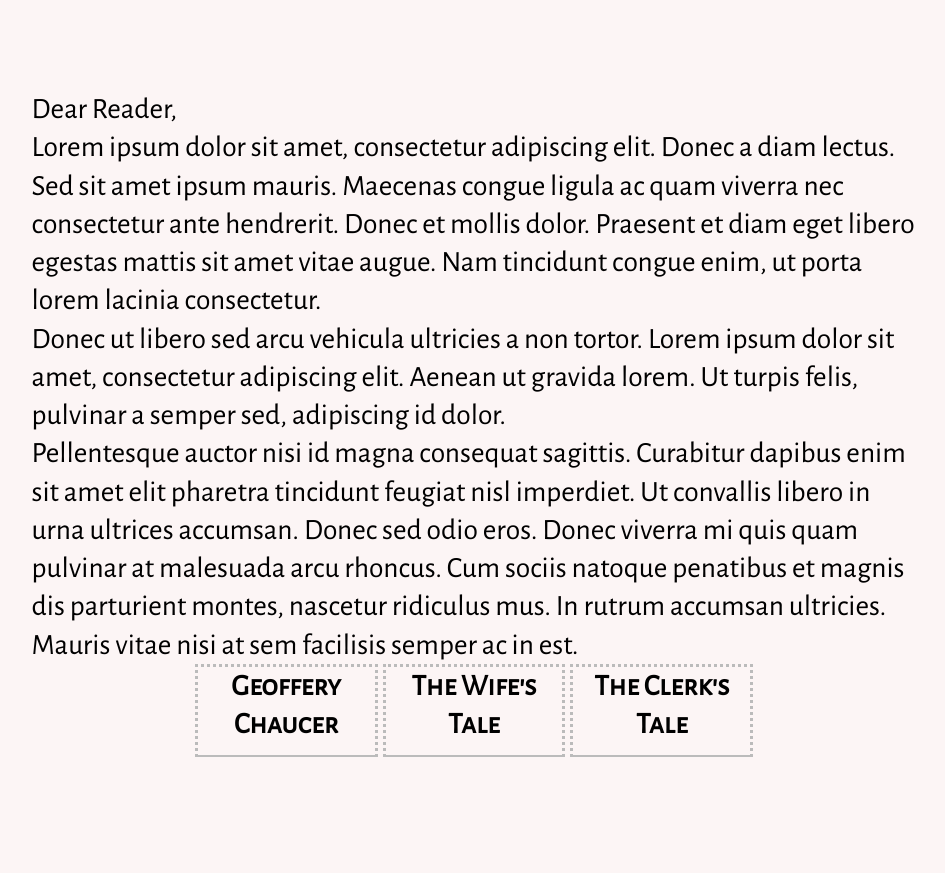
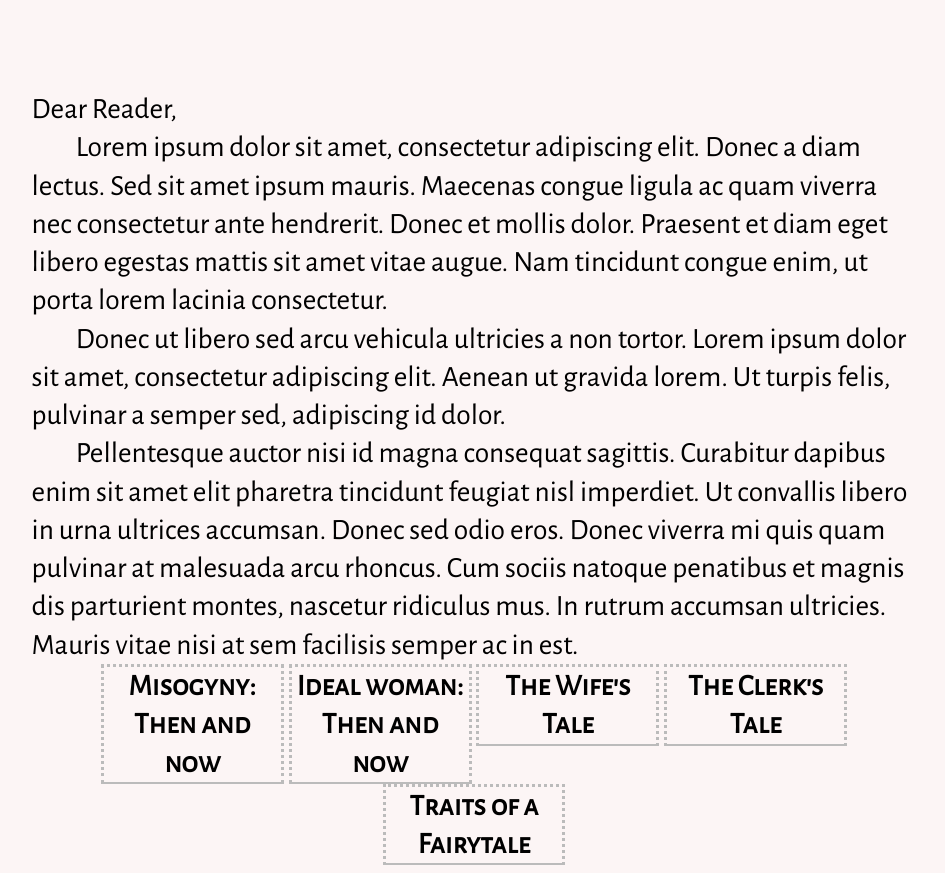
Before and after one commit to Mouq/English12-Canterbury-Tales-Site, a plain HTML site: page index.html in a window 1280 px wide. Shown: the whole page, without its empty margins (166-1111 px from the left). Before the commit the page ends 800 px from the top, so only its background shows below. Drawn offline with nearby package versions, Linux system fonts and the light colour scheme.

Commit message:
More style updates
Make text more readible, and links more obviously links

```diff
--- a/index.html
+++ b/index.html
@@ -10,15 +10,21 @@
 <body>
     <div class='splash'>
         <div class='intro'>
-Dear Reader,<br/>
-Lorem ipsum dolor sit amet, consectetur adipiscing elit. Donec a diam lectus. Sed sit amet ipsum mauris. Maecenas congue ligula ac quam viverra nec consectetur ante hendrerit. Donec et mollis dolor. Praesent et diam eget libero egestas mattis sit amet vitae augue. Nam tincidunt congue enim, ut porta lorem lacinia consectetur.<br/>
-Donec ut libero sed arcu vehicula ultricies a non tortor. Lorem ipsum dolor sit amet, consectetur adipiscing elit. Aenean ut gravida lorem. Ut turpis felis, pulvinar a semper sed, adipiscing id dolor.<br/>
+            Dear Reader,
+            <p>
+Lorem ipsum dolor sit amet, consectetur adipiscing elit. Donec a diam lectus. Sed sit amet ipsum mauris. Maecenas congue ligula ac quam viverra nec consectetur ante hendrerit. Donec et mollis dolor. Praesent et diam eget libero egestas mattis sit amet vitae augue. Nam tincidunt congue enim, ut porta lorem lacinia consectetur.
+</p><p>
+Donec ut libero sed arcu vehicula ultricies a non tortor. Lorem ipsum dolor sit amet, consectetur adipiscing elit. Aenean ut gravida lorem. Ut turpis felis, pulvinar a semper sed, adipiscing id dolor.
+</p><p>
 Pellentesque auctor nisi id magna consequat sagittis. Curabitur dapibus enim sit amet elit pharetra tincidunt feugiat nisl imperdiet. Ut convallis libero in urna ultrices accumsan. Donec sed odio eros. Donec viverra mi quis quam pulvinar at malesuada arcu rhoncus. Cum sociis natoque penatibus et magnis dis parturient montes, nascetur ridiculus mus. In rutrum accumsan ultricies. Mauris vitae nisi at sem facilisis semper ac in est.
+</p>
         </div>
         <div class='bubbles'>
-<a class='bubble' href='chaucer'>Geoffery Chaucer</a>
-<a class='bubble' href='tales/wife'>The Wife's Tale</a>
-<a class='bubble' href='tales/clerk'>The Clerk's Tale</a>
+<div class='bubble' href='chaucer'>Misogyny: Then and now</div>
+<div class='bubble' href='chaucer'>Ideal woman: Then and now</div>
+<div class='bubble' href='tales/wife'>The Wife's Tale</div>
+<div class='bubble' href='tales/clerk'>The Clerk's Tale</div>
+<div class='bubble' href='tales/clerk'>Traits of a Fairytale</div>
         </div>
     </div>
 </body>
--- a/stylesheets/index.css
+++ b/stylesheets/index.css
@@ -20,6 +20,12 @@ body > * {
 }
 .splash > * {
     text-align: left;
+    margin: 0px;
+}
+.splash p {
+    text-indent: 1.5em;
+    margin-top: 0px;
+    margin-bottom: 0px;
 }
 .bubbles {
     text-align: center;
@@ -32,12 +38,12 @@ body > * {
     display: inline-block;
     width: 20%;
     min-width: 5em;
-    overflow: auto;
-    height: 3em;
+    height: 100%;
     color: black;
     text-decoration: none;
     font-weight: bold;
 }
 .bubble:hover {
     border-color:#000;
+    background-color: #FCFCFC;
 }
```
